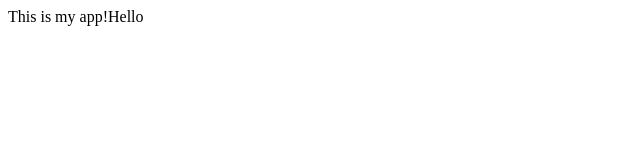
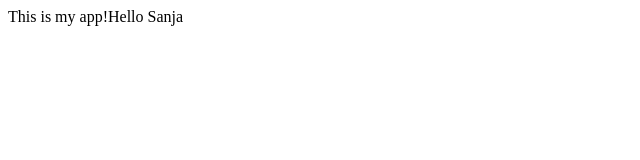
Before and after one commit to SanjaVujacic/testsanja, a plain HTML site: page index.html in a window 1280 px wide. Shown: the full height of the page, 0-640 px from the left. Drawn offline with Linux system fonts and the light colour scheme.

```diff
--- a/index.html
+++ b/index.html
@@ -2,7 +2,7 @@
   <head>
       <title>My App</title>
     </head>
-    <body>This is my app!Hello
+    <body>This is my app!Hello Sanja
       </body>
 
 </html>
```
